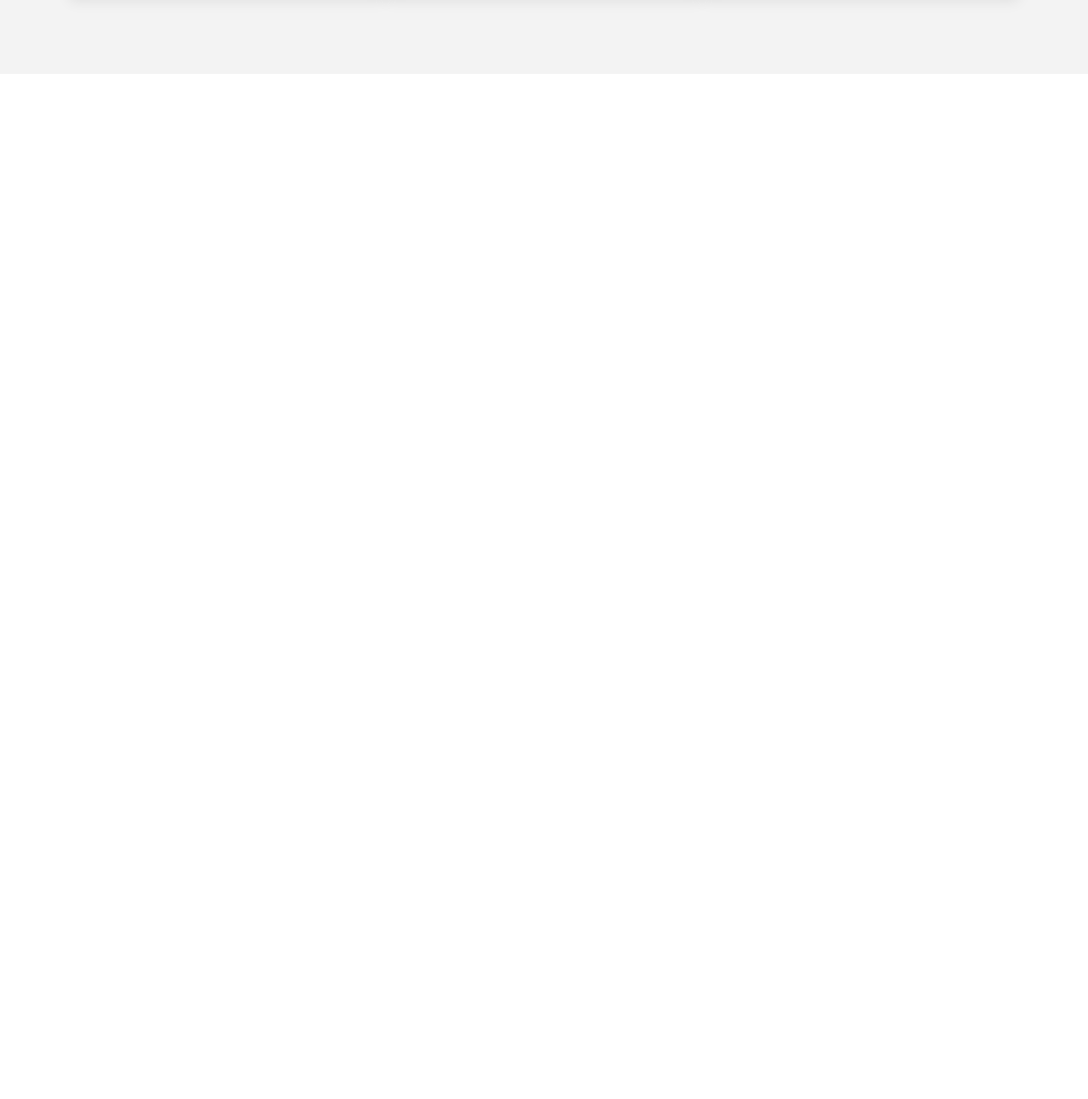
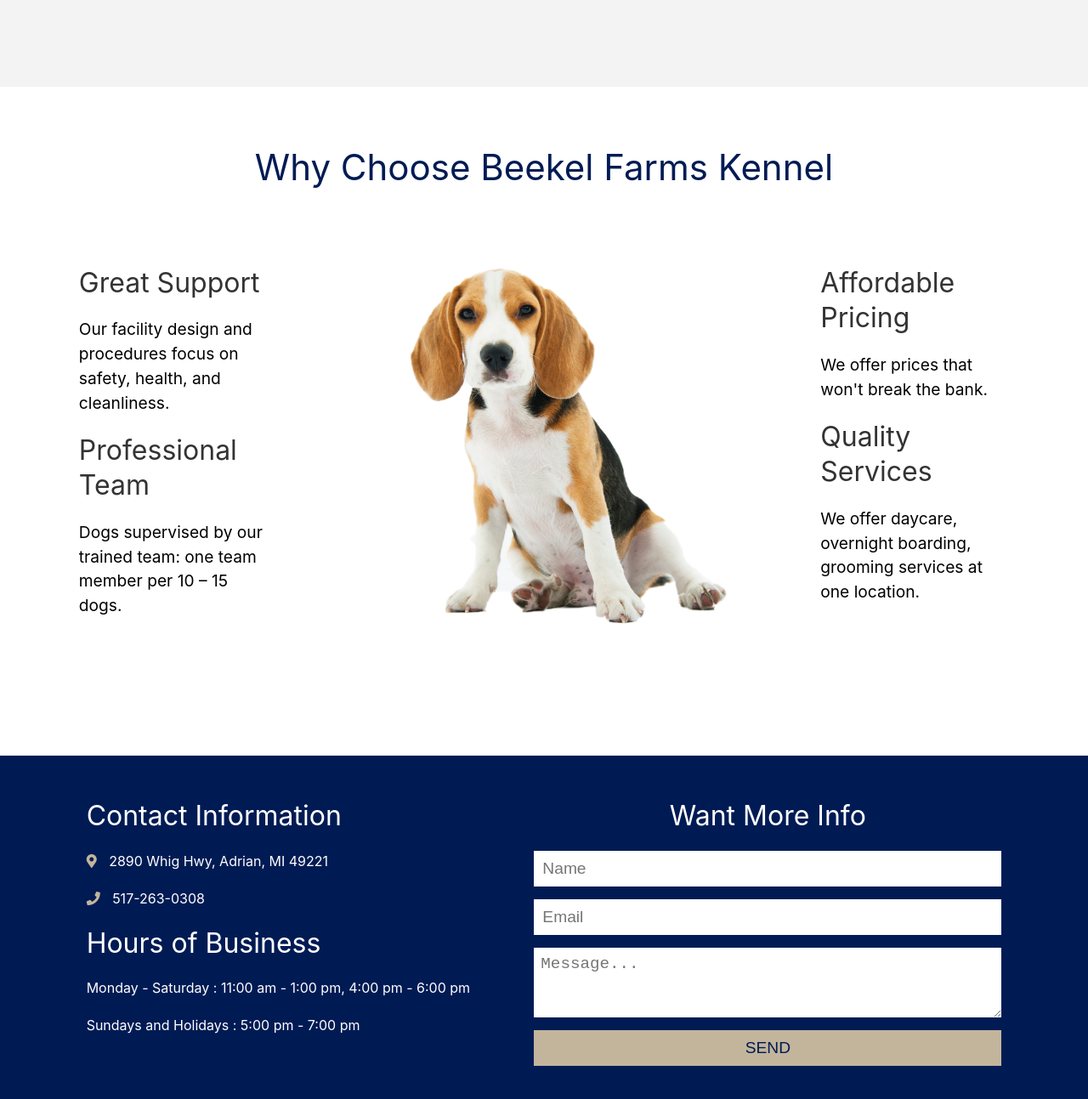
Before and after one commit to jalenparham97/dogkennel, a plain HTML site: page index.html in a window 1280 px wide. Shown: the part 2200-3493 px from the top of the page at 85% size. Before the commit the page ends 2287 px from the top, so only its background shows below. Drawn offline with nearby package versions, Linux system fonts and the light colour scheme; some packages are replaced by stand-ins of ours.

Commit message:
desktop version ready

```diff
--- a/app/components/home/home.html
+++ b/app/components/home/home.html
@@ -61,9 +61,76 @@
         </div>
       </section>
     </section>
+
+    <section class="why">
+      <h1>Why Choose Beekel Farms Kennel</h1>
+
+      <div class="why-container">
+        <div class="why-1">
+          <div class="why-1-container">
+            <div class="support">
+              <h2>Great Support</h2>
+              <p>Our facility design and procedures focus on safety, health, and cleanliness.</p>
+            </div>
+            <div class="team">
+              <h2>Professional Team</h2>
+              <p>Dogs supervised by our trained team: one team member per 10 – 15 dogs.</p>
+            </div>
+          </div>
+        </div>
+        <div class="why-pic">
+          <img src="app/img/dog.png" alt="">
+        </div>
+        <div class="why-2">
+          <div class="why-2-container">
+            <div class="pricing">
+              <h2>Affordable Pricing</h2>
+              <p>We offer prices that won't break the bank.</p>
+            </div>
+            <div class="quality-service">
+              <h2>Quality Services</h2>
+              <p>We offer daycare, overnight boarding, grooming services at one location.</p>
+            </div>
+          </div>
+        </div>
+      </div>
+    </section>
   </main>
 
   <footer>
+    <div class="footer-container">
+      <div class="general-info">
+        <div class="contact-info">
+          <h2>Contact Information</h2>
 
+          <div class="address">
+            <p><i class="fas fa-map-marker-alt map-icon"></i> <a href="https://www.google.com/maps/dir/42.2548317,-83.4222783/beekel+farm+kennel/@42.1652932,-84.3743634,11z/data=!4m9!4m8!1m1!4e1!1m5!1m1!1s0x883cee0088b3b533:0x9d182903b4f7b9b1!2m2!1d-84.1217527!2d41.8753564" target="_blank">2890 Whig Hwy, Adrian, MI 49221</a></p>
+          </div>
+          <div class="phone">
+            <p><i class="fas fa-phone phone-icon"></i> <span>517-263-0308</span></p>
+          </div>
+        </div>
+
+        <div class="hours">
+          <h2>Hours of Business</h2>
+
+          <div class="hours-container">
+            <p>Monday - Saturday : 11:00 am - 1:00 pm, 4:00 pm - 6:00 pm</p>
+            <p>Sundays and Holidays : 5:00 pm - 7:00 pm</p>
+          </div>
+        </div>
+      </div>
+
+      <div class="contact-form">
+        <h2>Want More Info</h2>
+
+        <form action="" class="form">
+          <input type="text" placeholder="Name" name="name" id="name">
+          <input type="email" placeholder="Email" name="email" id="email">
+          <textarea name="message" id="message" cols="30" rows="3" placeholder="Message..."></textarea>
+          <button type="submit">SEND</button>
+        </form>
+      </div>
+    </div>
   </footer>
 </section>
--- a/app/css/main.css
+++ b/app/css/main.css
@@ -120,7 +120,7 @@
 }
 
 .services {
-  padding: 20px;
+  padding: 5px 20px 50px 20px;
   background: #F3F3F3;
 }
 
@@ -155,3 +155,107 @@
 .card-body {
   font-size: 1.2rem;
 }
+
+.why {
+  margin: 70px auto;
+  width: 90%;
+}
+
+.why h1 {
+  text-align: center;
+  color: #001B54;
+}
+
+.why-container {
+  display: flex;
+  justify-content: space-between;
+  width: 95%;
+  margin: 0 auto;
+}
+
+.why-pic {
+  max-width: 950px;
+}
+
+.why-pic img {
+  width: 100%;
+  margin: 0 auto;
+}
+
+.why-1-container, .why-2-container {
+  margin: 70px auto;
+}
+
+.why-1-container h2, .why-2-container h2 {
+  font-size: 2rem;
+}
+
+.why-1-container p, .why-2-container p {
+  font-size: 1.2rem;
+  color: #000;
+}
+
+footer {
+  background: #001B54;
+  padding: 50px 0px 70px 0px;
+}
+
+.footer-container {
+  width: 90%;
+  margin: 0 auto;
+  display: flex;
+  justify-content: space-around;
+}
+
+.contact-info h2, .hours h2 {
+  color: #fff;
+}
+
+.address a, .phone span {
+  color: #fff;
+  margin-left: 10px;
+}
+
+.map-icon, .phone-icon {
+  color: #C2B59B;
+}
+
+.hours-container p {
+  color: #fff;
+}
+
+.contact-form h2 {
+  color: #fff;
+  text-align: center;
+}
+
+.form {
+  display: flex;
+  flex-direction: column;
+  width: 550px;
+}
+
+.form input {
+  padding: 10px;
+  font-size: 1.2rem;
+  color: #001B54;
+  margin-bottom: 15px;
+  border: none;
+}
+
+.form textarea {
+  padding: 8px;
+  font-size: 1.2rem;
+  color: #001B54;
+  margin-bottom: 15px;
+  border: none;
+}
+
+.form button {
+  padding: 10px;
+  font-size: 1.2rem;
+  color: #001B54;
+  background: #C2B59B;
+  border: none;
+  cursor: pointer;
+}
```
Also changed, not shown: app/img/dog.jpg, app/img/dog.png (added).
